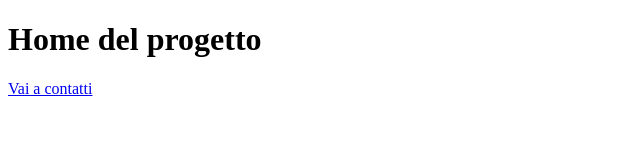
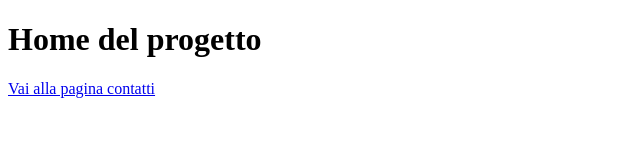
Before and after one commit to Alessia-gasparini/git-test, a plain HTML site: page index.html in a window 1280 px wide. Shown: the full height of the page, 0-640 px from the left. Drawn offline with Linux system fonts and the light colour scheme.

Commit message:
vai ,alla pagina, contatti

```diff
--- a/index.html
+++ b/index.html
@@ -7,6 +7,6 @@
 </head>
 <body>
     <h1>Home del progetto</h1>
-    <a href="./contatti.html">Vai a contatti</a>
+    <a href="./contatti.html">Vai alla pagina contatti</a>
 </body>
 </html>
```
